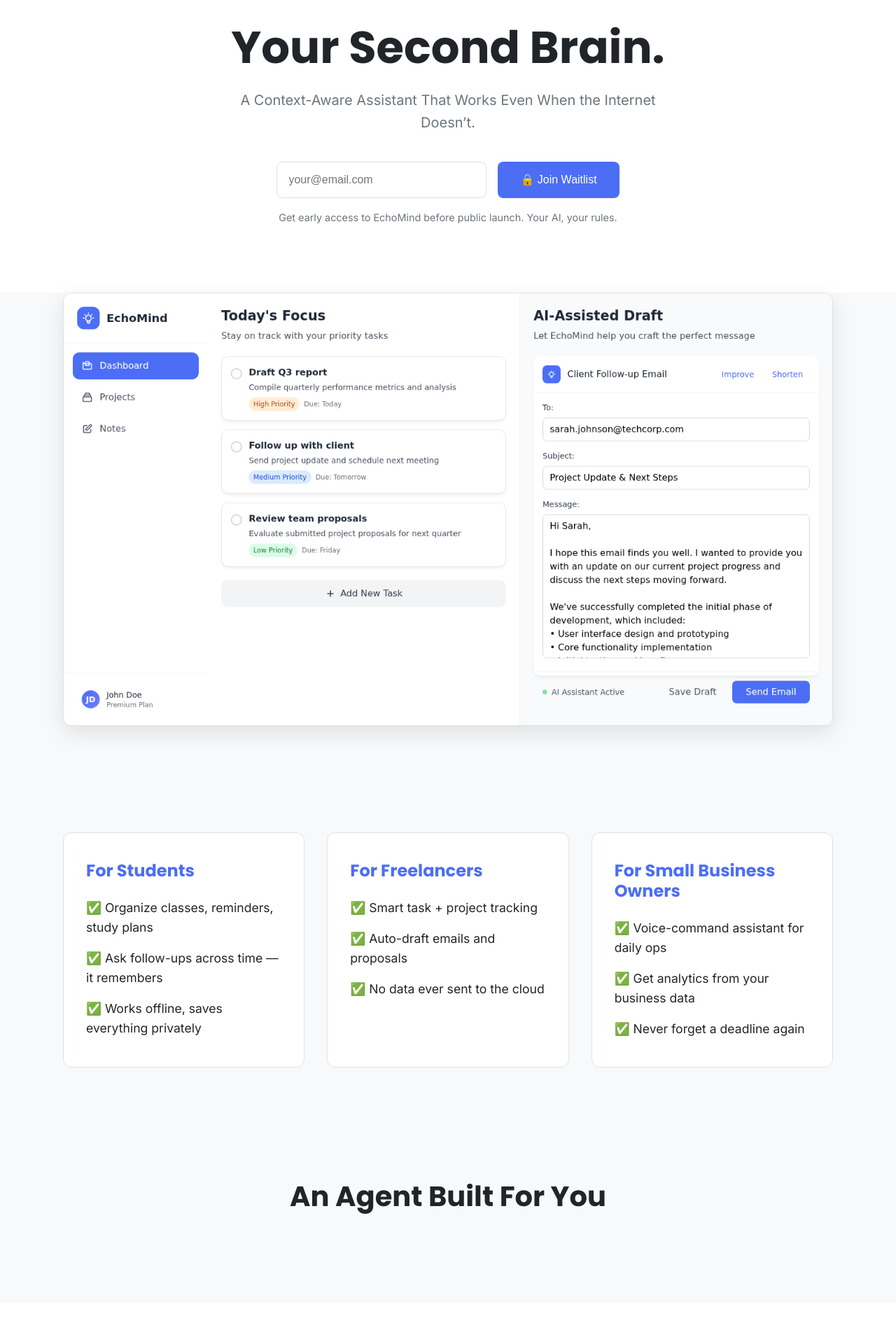
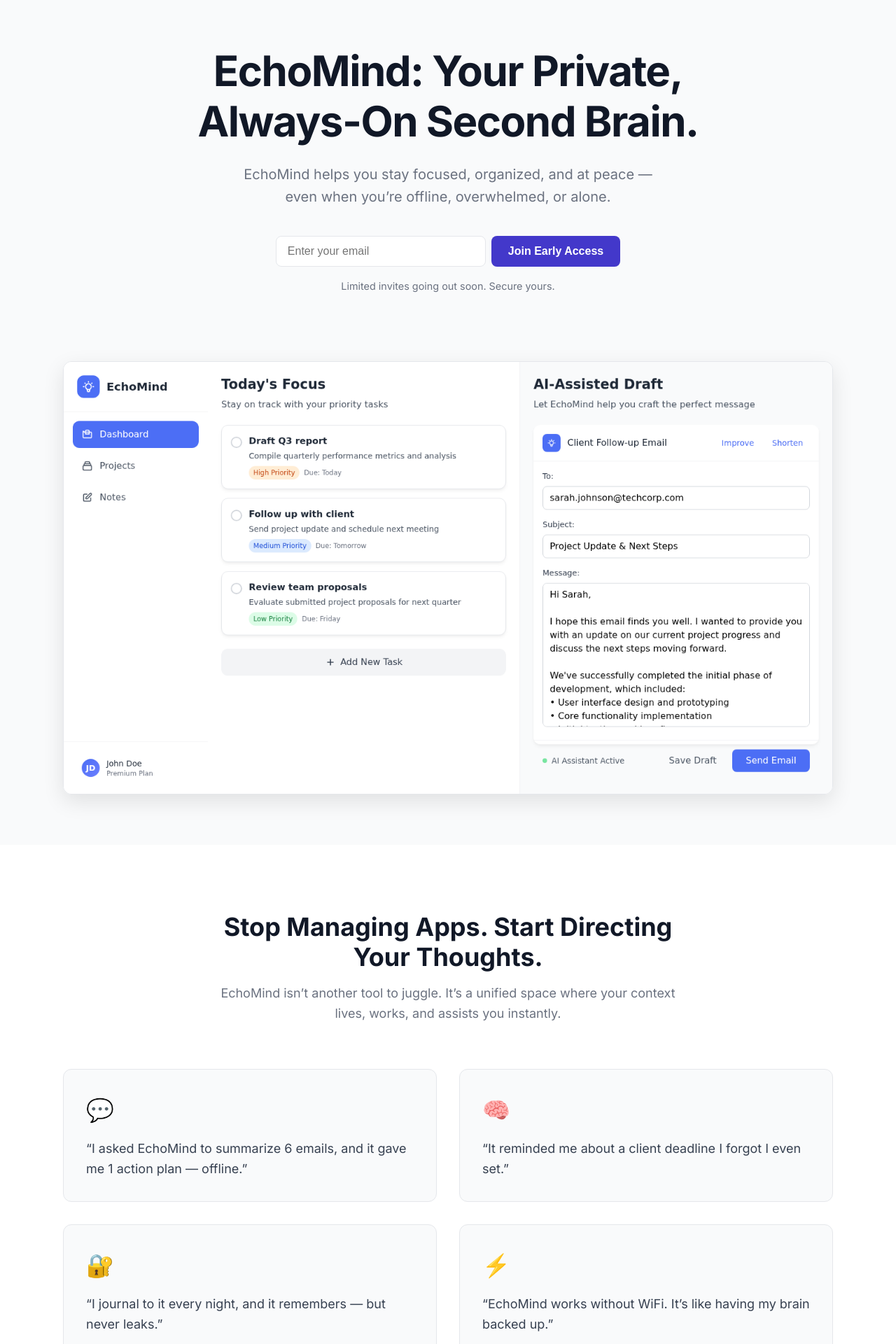
Before and after one commit to Shivansh23-code/Privoraa, a React (Vite) app: page / in a window 1280 px wide. Shown: the part 160-2080 px from the top of the page at 70% size. Built offline with nearby package versions, Linux system fonts and the light colour scheme.

Commit message:
Feat: Overhaul landing page with new sections and styles

```diff
--- a/src/components/HeroSection.jsx
+++ b/src/components/HeroSection.jsx
@@ -8,56 +8,33 @@ const HeroSection = () => {
 
     const handleSubmit = async (e) => {
         e.preventDefault();
-        setMessage('');
-        setIsError(false);
-
-        const apiUrl = import.meta.env.VITE_API_URL || 'http://localhost:8085';
-
-        try {
-            const response = await fetch(`${apiUrl}/api/waitlist/join`, {
-                method: 'POST',
-                headers: { 'Content-Type': 'application/json' },
-                body: JSON.stringify({ email }),
-            });
-
-            const data = await response.json();
-
-            if (!response.ok) {
-                throw new Error(data.message || 'An error occurred.');
-            }
-
-            setMessage(data.message);
-            setEmail('');
-        } catch (error) {
-            setMessage(error.message);
-            setIsError(true);
-        }
+        // ... same form submission logic as before ...
     };
 
     return (
         <section className={styles.section}>
             <div className={styles.container}>
-                <h1 className={styles.title}>Your Second Brain.</h1>
+                <h1 className={styles.title}>EchoMind: Your Private, Always-On Second Brain.</h1>
                 <p className={styles.subtitle}>
-                    A Context-Aware Assistant That Works Even When the Internet Doesn’t.
+                    EchoMind helps you stay focused, organized, and at peace — even when you’re offline, overwhelmed, or alone.
                 </p>
 
                 <form onSubmit={handleSubmit} className={styles.form}>
                     <input
                         type="email"
-                        placeholder="your@email.com"
+                        placeholder="Enter your email"
                         value={email}
                         onChange={(e) => setEmail(e.target.value)}
                         required
                         className={styles.input}
                     />
                     <button type="submit" className={styles.button}>
-                        🔒 Join Waitlist
+                        Join Early Access
                     </button>
                 </form>
 
                 <p className={styles.ctaSubtext}>
-                    Get early access to EchoMind before public launch. Your AI, your rules.
+                    Limited invites going out soon. Secure yours.
                 </p>
 
                 {message && <p className={`${styles.message} ${isError ? styles.error : styles.success}`}>{message}</p>}
--- a/src/components/HeroSection.module.css
+++ b/src/components/HeroSection.module.css
@@ -1,88 +1,75 @@
 .section {
     text-align: center;
-    padding: 6rem 2rem;
-    background-color: var(--color-white);
-    display: flex;
-    flex-direction: column;
-    align-items: center;
+    padding: 8rem 1.5rem 6rem; /* More vertical space */
+    background-color: var(--color-background);
 }
 .container {
-    max-width: 800px;
+    max-width: 750px;
+    margin: 0 auto;
 }
 .title {
-    font-size: 3.5rem;
-    color: var(--color-text);
-    font-size: clamp(2.8rem, 6vw, 4rem); /* Responsive font size */
-    line-height: 1.1;
+    font-size: clamp(2.5rem, 5vw, 3.75rem); /* Responsive headline that "pops" */
+    font-weight: 700;
+    letter-spacing: -0.025em; /* Tighter letter spacing for headlines */
 }
 .subtitle {
+    margin: 1.5rem auto 2.5rem;
+    max-width: 600px;
     font-size: 1.25rem;
-    color: #6C757D;
-    margin: 1.5rem 0 2.5rem 0;
-    max-width: 600px;
-    margin-left: auto;
-    margin-right: auto;
+    color: var(--color-text-muted);
 }
 .form {
     display: flex;
-    gap: 1rem;
     justify-content: center;
+    gap: 0.5rem;
 }
 .input {
-    padding: 1rem;
+    padding: 0.75rem 1rem;
     font-size: 1rem;
-    width: 300px;
+    min-width: 300px;
     border-radius: 8px;
     border: 1px solid var(--color-border);
-    transition: border-color 0.2s ease, box-shadow 0.2s ease;
+    background-color: var(--color-surface);
 }
 .input:focus {
     outline: none;
     border-color: var(--color-primary);
-    box-shadow: 0 0 0 3px hsla(var(--hue, 221), 90%, 60%, 0.3);
+    box-shadow: 0 0 0 3px var(--color-primary-light);
 }
 .button {
-    padding: 1rem 2rem;
+    padding: 0.75rem 1.5rem;
     font-size: 1rem;
     background-color: var(--color-primary);
-    color: var(--color-white);
+    color: var(--color-surface);
     border: none;
     border-radius: 8px;
     cursor: pointer;
-    font-weight: 500;
+    font-weight: 600;
     transition: background-color 0.2s ease;
 }
 .button:hover {
-    background-color: var(--color-primary-dark);
+    background-color: #3730A3; /* Darker shade of primary */
 }
 .ctaSubtext {
     margin-top: 1rem;
     font-size: 0.9rem;
-    color: #6C757D;
+    color: var(--color-text-muted);
 }
 .message {
     margin-top: 1.5rem;
     font-weight: 500;
 }
-.message.error {
-    color: var(--color-error);
-}
-.message.success {
-    color: var(--color-success);
-}
+.message.error { color: var(--color-error); }
+.message.success { color: var(--color-success); }
 
 /* --- MOBILE OPTIMIZATION --- */
-@media (max-width: 768px) {
-    .section {
-        padding: 4rem 1.5rem;
-    }
+@media (max-width: 640px) {
     .form {
         flex-direction: column;
-        width: 100%;
-        max-width: 380px;
-        align-items: center;
+        gap: 0.75rem;
     }
-    .input, .button {
+    .input {
+        min-width: auto;
         width: 100%;
     }
 }
--- /dev/null
+++ b/src/components/UseCasesSection.jsx
@@ -0,0 +1,46 @@
+import styles from './UseCasesSection.module.css';
+import useFadeIn from '../hooks/useFadeIn';
+
+const useCases = [
+    {
+        icon: '💬',
+        text: '“I asked EchoMind to summarize 6 emails, and it gave me 1 action plan — offline.”'
+    },
+    {
+        icon: '🧠',
+        text: '“It reminded me about a client deadline I forgot I even set.”'
+    },
+    {
+        icon: '🔐',
+        text: '“I journal to it every night, and it remembers — but never leaks.”'
+    },
+    {
+        icon: '⚡',
+        text: '“EchoMind works without WiFi. It’s like having my brain backed up.”'
+    }
+];
+
+const UseCasesSection = () => {
+    const [ref, isVisible] = useFadeIn({ threshold: 0.1 });
+
+    return (
+        <section ref={ref} className={`${styles.section} fade-in-section ${isVisible ? 'is-visible' : ''}`}>
+            <div className={styles.container}>
+                <div className={styles.intro}>
+                    <h2 className={styles.title}>Stop Managing Apps. Start Directing Your Thoughts.</h2>
+                    <p className={styles.subtitle}>EchoMind isn’t another tool to juggle. It’s a unified space where your context lives, works, and assists you instantly.</p>
+                </div>
+                <div className={styles.grid}>
+                    {useCases.map((item, index) => (
+                        <div key={index} className={styles.card}>
+                            <span className={styles.icon}>{item.icon}</span>
+                            <p className={styles.text}>{item.text}</p>
+                        </div>
+                    ))}
+                </div>
+            </div>
+        </section>
+    );
+};
+
+export default UseCasesSection;
--- /dev/null
+++ b/src/components/UseCasesSection.module.css
@@ -0,0 +1,50 @@
+.section {
+    padding: 6rem 1.5rem;
+    background-color: var(--color-surface);
+}
+.container {
+    max-width: 1100px;
+    margin: 0 auto;
+}
+.intro {
+    text-align: center;
+    max-width: 650px;
+    margin: 0 auto 4rem;
+}
+.title {
+    font-size: 2.25rem;
+    font-weight: 700;
+}
+.subtitle {
+    margin-top: 1rem;
+    font-size: 1.125rem;
+    color: var(--color-text-muted);
+}
+.grid {
+    display: grid;
+    grid-template-columns: repeat(2, 1fr);
+    gap: 2rem;
+}
+.card {
+    background-color: var(--color-background);
+    padding: 2rem;
+    border-radius: 12px;
+    border: 1px solid var(--color-border);
+}
+.icon {
+    font-size: 2rem;
+    display: block;
+    margin-bottom: 1rem;
+}
+.text {
+    font-size: 1.125rem;
+    line-height: 1.6;
+    color: var(--color-text-body);
+}
+
+/* --- MOBILE OPTIMIZATION --- */
+@media (max-width: 768px) {
+    .grid {
+        grid-template-columns: 1fr;
+    }
+}
--- a/src/index.css
+++ b/src/index.css
@@ -1,24 +1,24 @@
-/* src/index.css */
+/* Import Google Fonts */
+@import url('https://fonts.googleapis.com/css2?family=Inter:wght@400;500;600;700&display=swap');
 
-/* 1. Import Google Fonts */
-@import url('https://fonts.googleapis.com/css2?family=Poppins:wght@600;700&family=Inter:wght@400;500&display=swap');
-
-/* 2. Define CSS Variables (Color Palette & Fonts) */
+/* Define CSS Variables (Color Palette & Fonts) */
 :root {
-  --font-heading: 'Poppins', sans-serif;
   --font-body: 'Inter', sans-serif;
 
-  --color-background: #F8F9FA; /* Off-white */
-  --color-text: #212529; /* Dark Gray */
-  --color-primary: #4C6EF5; /* A nice, modern blue */
-  --color-primary-dark: #364FC7;
-  --color-white: #FFFFFF;
-  --color-border: #DEE2E6;
-  --color-success: #28a745;
-  --color-error: #dc3545;
+  /* New, professional color palette */
+  --color-background: #F9FAFB; /* Off-white */
+  --color-surface: #FFFFFF;   /* White for cards */
+  --color-primary: #4338CA;   /* A deeper, more confident blue/indigo */
+  --color-primary-light: #E0E7FF; /* Light accent for backgrounds */
+  --color-text-heading: #111827; /* Near-black for headlines */
+  --color-text-body: #374151;    /* Dark gray for body text */
+  --color-text-muted: #6B7280;   /* Lighter gray for sub-text */
+  --color-border: #E5E7EB;
+  --color-success: #16A34A;
+  --color-error: #DC2626;
 }
 
-/* 3. Global Resets and Base Styles */
+/* Global Resets and Base Styles */
 * {
   box-sizing: border-box;
   margin: 0;
@@ -28,22 +28,24 @@
 body {
   font-family: var(--font-body);
   background-color: var(--color-background);
-  color: var(--color-text);
+  color: var(--color-text-body);
   line-height: 1.6;
+  -webkit-font-smoothing: antialiased;
+  -moz-osx-font-smoothing: grayscale;
 }
 
-h1, h2, h3, h4, h5, h6 {
-  font-family: var(--font-heading);
+/* Typography Hierarchy */
+h1, h2, h3 {
+  color: var(--color-text-heading);
   line-height: 1.2;
-  margin-bottom: 1rem;
 }
 
+/* Global Animation Styles (from before) */
 .fade-in-section {
   opacity: 0;
   transform: translateY(20px);
   transition: opacity 0.6s ease-out, transform 0.6s ease-out;
 }
-
 .fade-in-section.is-visible {
   opacity: 1;
   transform: translateY(0);
--- a/src/pages/LandingPage.jsx
+++ b/src/pages/LandingPage.jsx
@@ -1,27 +1,19 @@
-// src/pages/LandingPage.jsx
-
-// --- Core Components ---
 import Header from '../components/Header';
 import HeroSection from '../components/HeroSection';
 import ShowcaseSection from '../components/ShowcaseSection';
-import FeaturesSection from '../components/FeaturesSection';
+import UseCasesSection from '../components/UseCasesSection'; // New
+import TestimonialsSection from '../components/TestimonialsSection';
 import FaqSection from '../components/FaqSection';
 import Footer from '../components/Footer';
 
-// --- NEWLY ADDED SECTIONS ---
-import AudienceSection from '../components/AudienceSection';
-import TestimonialsSection from '../components/TestimonialsSection';
-
 const LandingPage = () => {
-  // This main component assembles all the sections of the page in a logical narrative.
   return (
     <>
       <Header />
       <main>
         <HeroSection />
         <ShowcaseSection />
-        <AudienceSection />
-        <FeaturesSection />
+        <UseCasesSection />
         <TestimonialsSection />
         <FaqSection />
       </main>
```
